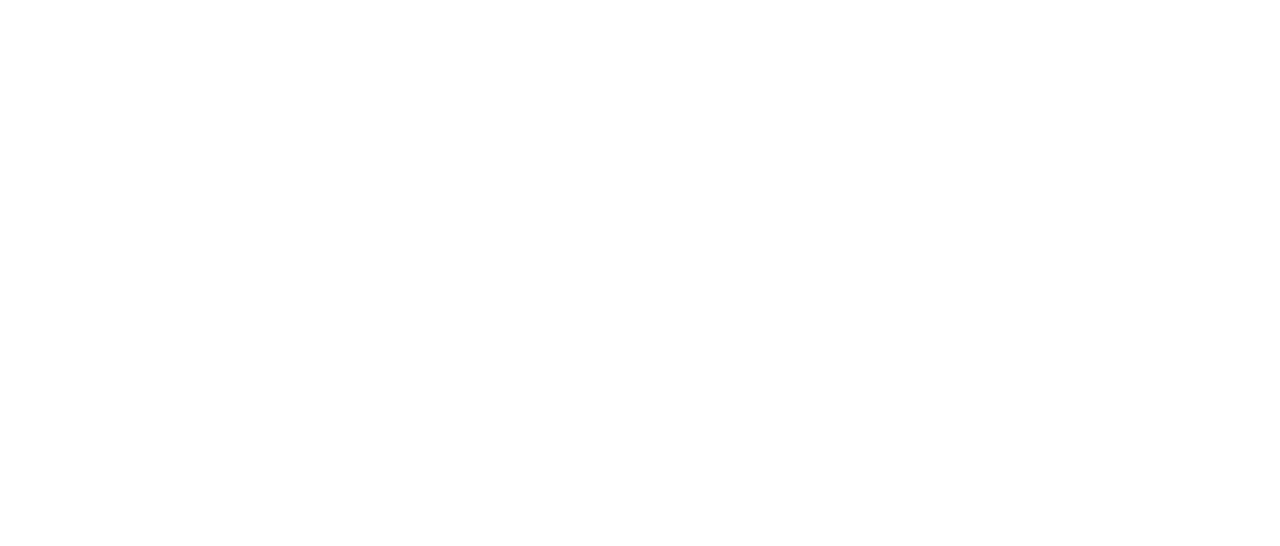
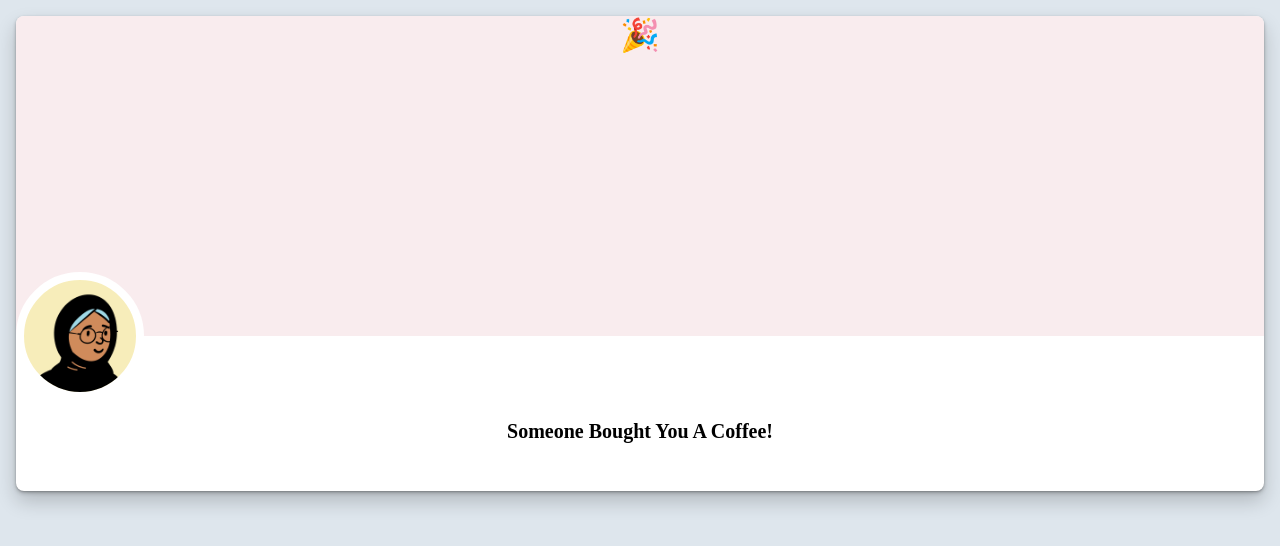
Before and after one commit to midcenturydude7/css-animations-falling-emojis, a website built with Vite: page index.html in a window 1280 px wide. Built offline with nearby package versions, Linux system fonts and the light colour scheme.

Commit message:
Set up basic project structure and layout

```diff
--- a/emojis.js
+++ b/emojis.js
@@ -1,12 +1,32 @@
 export const emojis = [
   {
-    name: "love-mug",
-    text: "💖",
+    name: "party-popper",
+    text: "🎉",
     style: { fontSize: "24px" },
   },
   {
-    name: "party-mug",
-    text: "🥳" ,
+    name: "thumbs-up",
+    text: "👍",
     style: { fontSize: "24px" },
-  }
-]
+  },
+  {
+    name: "coffee-cup",
+    text: "☕",
+    style: { fontSize: "24px" },
+  },
+  {
+    name: "party-favor",
+    text: "🎊",
+    style: { fontSize: "24px" },
+  },
+  {
+    name: "clapping-hands",
+    text: "👏",
+    style: { fontSize: "24px" },
+  },
+  {
+    name: "dollar-bills",
+    text: "💵",
+    style: { fontSize: "24px" },
+  },
+];
--- a/index.html
+++ b/index.html
@@ -6,6 +6,14 @@
     <link rel="stylesheet" href="./styles.css" />
     <title>Exercise – Falling Emojis</title>
   </head>
-  <body></body>
+  <body>
+    <main>
+      <div class="emojiWrapper">
+        <div class="emoji" aria-hidden="true">🎉</div>
+      </div>
+      <img class="avatar" src="./img/avatars/002.png" alt="user avatar" />
+      <h1>Someone Bought You A Coffee!</h1>
+    </main>
+  </body>
   <script type="module" src="./index.js"></script>
 </html>
--- a/styles.css
+++ b/styles.css
@@ -5,3 +5,43 @@
   padding: 0;
   box-sizing: border-box;
 }
+
+body {
+  background: hsl(210deg 30% 90%);
+  padding: 16px;
+}
+
+main {
+  background: white;
+  box-shadow: 0px 1px 2px hsl(0deg 0% 0% / 0.2),
+    0px 2px 4px hsl(0deg 0% 0% / 0.2), 0px 10px 20px hsl(0deg 0% 0% / 0.2);
+  border-radius: 8px;
+  overflow: clip;
+  padding-bottom: 32px;
+}
+
+.emojiWrapper {
+  position: relative;
+  display: flex;
+  justify-content: space-evenly;
+  height: 320px;
+  font-size: 2rem;
+  background: hsl(350deg 50% 95%);
+}
+
+.avatar {
+  position: relative;
+  width: 128px;
+  height: 128px;
+  margin-top: -64px;
+  margin-inline: auto;
+  border-radius: 50%;
+  background: hsl(50deg 80% 85%);
+  border: 8px solid white;
+}
+
+main h1 {
+  font-size: 1.25rem;
+  text-align: center;
+  margin-block: 16px;
+}
```
Also changed, not shown: img/avatars/002.png (added).
